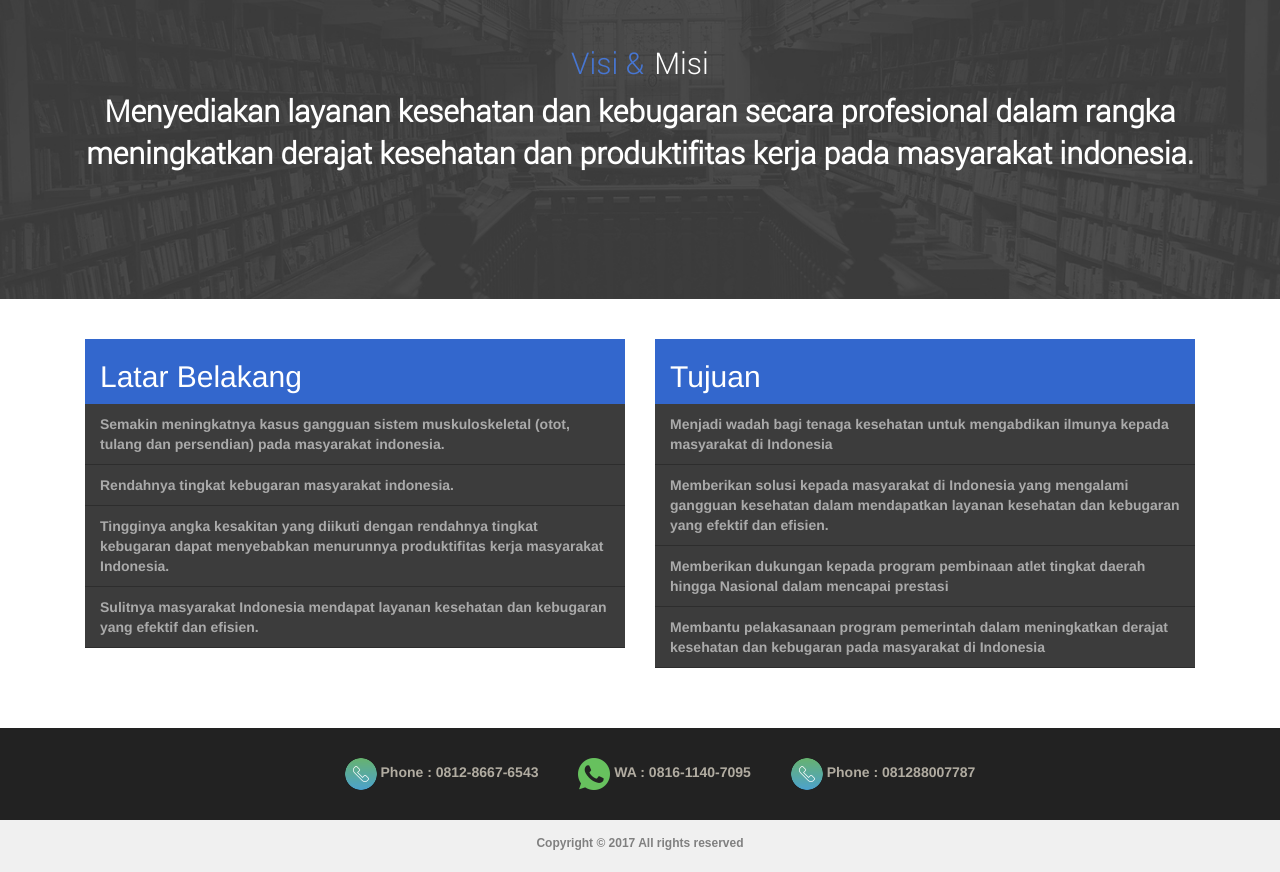
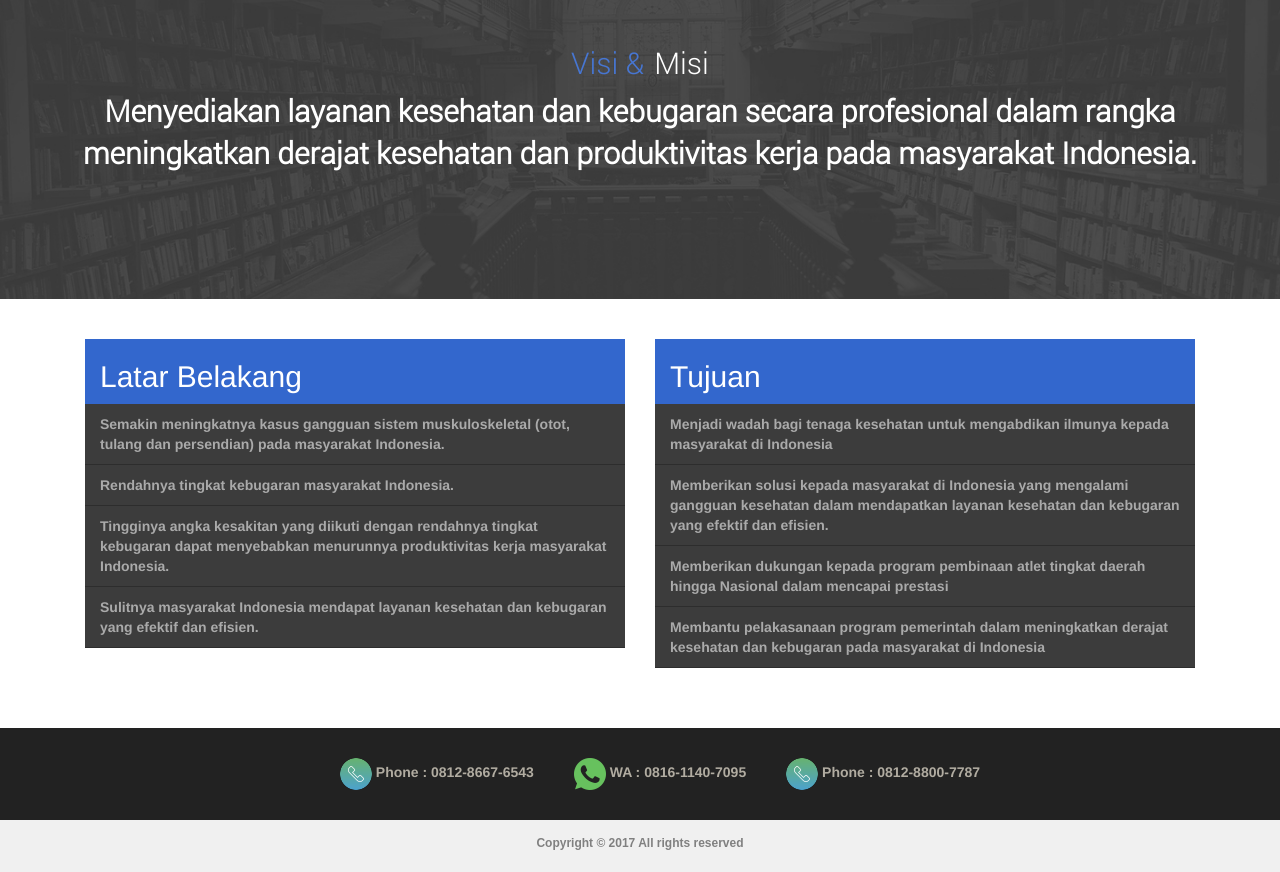
Before and after one commit to crayongenerateon/ohi, a CodeIgniter app: page /database/ in a window 1280 px wide. Shown: the part 953-1825 px from the top of the page. Run offline with CodeIgniter, Linux system fonts and the light colour scheme; data that the repository does not hold is empty; some libraries are stand-ins or nearby versions.

Commit message:
typo di base dan delete data.sql

```diff
--- a/application/views/templates/base.php
+++ b/application/views/templates/base.php
@@ -7,7 +7,7 @@
   <meta name="description" content="">
   <meta name="author" content="">
 
-  <title> OHI | one healtcare indonesia</title>
+  <title> OHI | One Healtcare Indonesia</title>
   <link rel="shortcut icon" href="<?php echo base_url('media/template/media/images/ico/logo2.png') ?>">
   <!-- Bootstrap Core CSS -->
   <link href="<?php echo base_url('');?>media/template/media/css/bootstrap.min.css" rel="stylesheet" type="text/css">
@@ -114,7 +114,7 @@
           <div class="hero">
             <hgroup>
               <h1>one healtcare indonesia</h1>
-              <h3>One Step Home Care Therapy</h3>
+              <h3>Pemeriksaan dokter spesialis - fisioterapi - terapi latihan - masas terapi - dan kebugaran</h3>
             </hgroup>
           </div>
         </div>
@@ -123,7 +123,7 @@
           <div class="hero">
             <hgroup>
               <h1>one healtcare indonesia</h1>
-              <h3>One Step Home Care Therapy</h3>
+              <h3>Health improves productivity</h3>
             </hgroup>
           </div>
         </div>
@@ -210,7 +210,7 @@
               <div class="animated fadeInLeft">Visi &</div> <div class="animated fadeInRight">Misi</div>
             </h1>
           </center>
-          Menyediakan layanan kesehatan dan kebugaran secara profesional dalam rangka meningkatkan derajat kesehatan dan produktifitas kerja pada masyarakat indonesia.
+          Menyediakan layanan kesehatan dan kebugaran secara profesional dalam rangka meningkatkan derajat kesehatan dan produktivitas kerja pada masyarakat Indonesia.
         </span>
       </div>
     </div>
@@ -223,9 +223,9 @@
         <a href="#" class="list-group-item active">
           <h2>Latar Belakang</h2>
         </a>
-        <div class="list-group-item text-primary">Semakin meningkatnya kasus gangguan sistem muskuloskeletal (otot, tulang dan persendian) pada masyarakat indonesia.</div>
-        <div class="list-group-item">Rendahnya tingkat kebugaran masyarakat indonesia.</div>
-        <div class="list-group-item">Tingginya angka kesakitan yang diikuti dengan rendahnya tingkat kebugaran dapat menyebabkan menurunnya produktifitas kerja masyarakat Indonesia.</div>
+        <div class="list-group-item text-primary">Semakin meningkatnya kasus gangguan sistem muskuloskeletal (otot, tulang dan persendian) pada masyarakat Indonesia.</div>
+        <div class="list-group-item">Rendahnya tingkat kebugaran masyarakat Indonesia.</div>
+        <div class="list-group-item">Tingginya angka kesakitan yang diikuti dengan rendahnya tingkat kebugaran dapat menyebabkan menurunnya produktivitas kerja masyarakat Indonesia.</div>
         <div class="list-group-item">Sulitnya masyarakat  Indonesia mendapat layanan kesehatan dan kebugaran  yang efektif dan efisien.</div>
       </div>
     </div>
@@ -250,15 +250,15 @@
         <ul class="menu">
 
           <li>
-           <a href="#"><img src="<?php echo base_url();?>/media/template/media/images/ico/phone.png" class="img-resposive" alt="WhatsApp"> Phone : 0812-8667-6543</a>
+           <a><img src="<?php echo base_url();?>/media/template/media/images/ico/phone.png" class="img-resposive" alt="WhatsApp"> Phone : 0812-8667-6543</a>
          </li>
 
          <li>
-          <a href="#"><img src="<?php echo base_url();?>/media/template/media/images/ico/wa.png" class="img-resposive" alt="WhatsApp"> WA : 0816-1140-7095</a>
+          <a><img src="<?php echo base_url();?>/media/template/media/images/ico/wa.png" class="img-resposive" alt="WhatsApp"> WA : 0816-1140-7095</a>
         </li>
 
         <li>
-         <a href="#"><img src="<?php echo base_url();?>/media/template/media/images/ico/phone.png" class="img-resposive" alt="WhatsApp"> Phone : 081288007787</a>
+         <a><img src="<?php echo base_url();?>/media/template/media/images/ico/phone.png" class="img-resposive" alt="WhatsApp"> Phone : 0812-8800-7787</a>
        </li>
 
      </ul>
```
Also changed, not shown: db/ohi_data.sql (deleted, +0 -32 lines).
